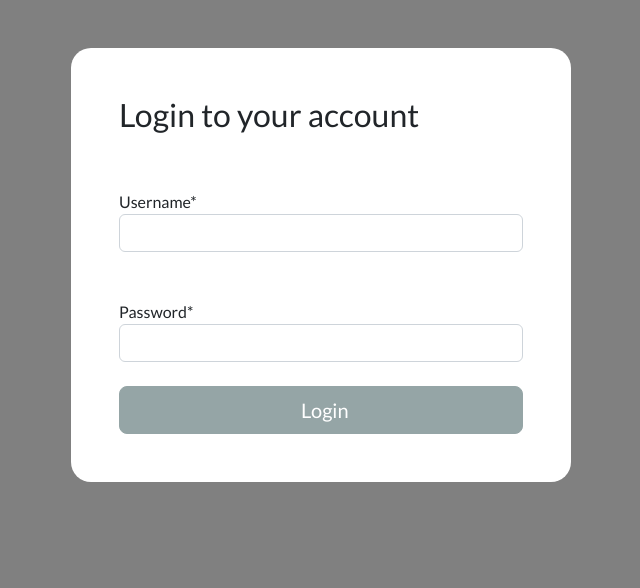
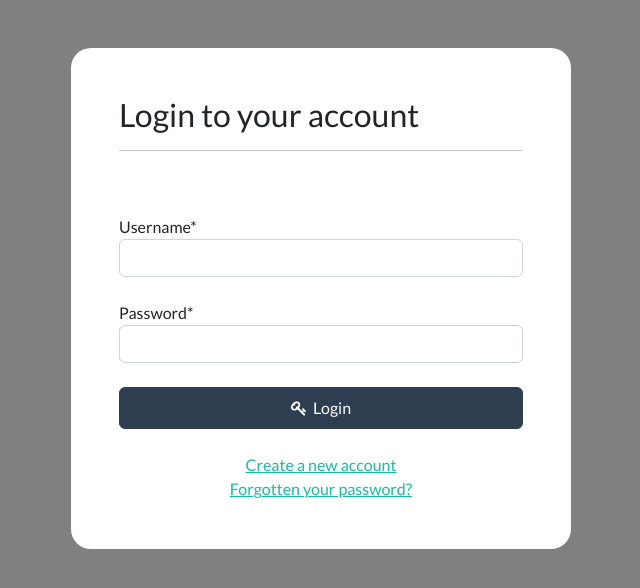
Before and after one commit to IvanSerbeniuk/Django, a Django app: page /account/my-login in a window 1280 px wide. Shown: the part 72-660 px from the top of the page, without its empty margins (319-959 px from the left). Run offline with Django 4.2, Linux system fonts and the light colour scheme; data comes from the database, SQL or seed files in the repository; both versions use the stored data as it was after the commit; some libraries are stand-ins or nearby versions.

Commit message:
77 UI and some styling

```diff
--- a/account/templates/account/dashboard.html
+++ b/account/templates/account/dashboard.html
@@ -51,7 +51,7 @@
         <p> Track all of your orders  here...</p>
 
 
-        <a class="btn btn-primary navbar-btn text-white" type="button"  href="{% url 'profile-management' %}"> My orders </a>
+        <a class="btn btn-primary navbar-btn text-white" type="button"  href="{% url 'profile-management' %}"> <i class="fa fa-truck"></i>&nbsp; My orders </a>
 
 
     </div>
--- a/account/templates/account/my-login.html
+++ b/account/templates/account/my-login.html
@@ -25,6 +25,8 @@
 
             <h3> Login to your account </h3>
 
+            <hr>
+
             <br>
             <br>
 
@@ -35,7 +37,7 @@
                 {{form.username|as_crispy_field}}
 
 
-                <br>  <br>
+                <br>
 
                 {{form.password|as_crispy_field}}
 
@@ -43,9 +45,19 @@
 
 
 
-                <button type="submit" class="btn btn-secondary btn-lg w-100 btn-block p-2">
-                    &nbsp; Login
+                <button type="submit" class="btn btn-primary navbar-btn text-white w-100 p-2">
+                    <i class="fa fa-key"></i>&nbsp; Login
                 </button>
+
+                <br> <br>
+
+                <div class="text-center">
+
+                    <a href="{% url 'register' %}"> Create a new account </a>
+                    <br>
+                    <a href="{% url 'my-login' %}"> Forgotten your password? </a>
+
+                </div>
 
 
             </form>
--- a/store/templates/store/store.html
+++ b/store/templates/store/store.html
@@ -15,7 +15,7 @@
 
             <div class="col-lg-6 col-md-8 mx-auto">
 
-                <h4> IvanStore...Simplicity at it's finest. </h4>
+                <h4> IvanStore...Simplicity at it's finest </h4>
 
 
                 <br>
@@ -30,8 +30,7 @@
 
                 <br>
 
-                <a href="{% url 'register' %}" class="btn btn-primary my-2"> Create an account </a>
-
+                <a href="{% url 'register' %}" class="btn btn-primary my-2"><i class="fa fa-user-plus"></i>&nbsp;Create an account </a>
 
             </div>
 
```
Also changed, not shown: account/templates/account/registration/register.html (+9 -3 lines), db.sqlite3.
